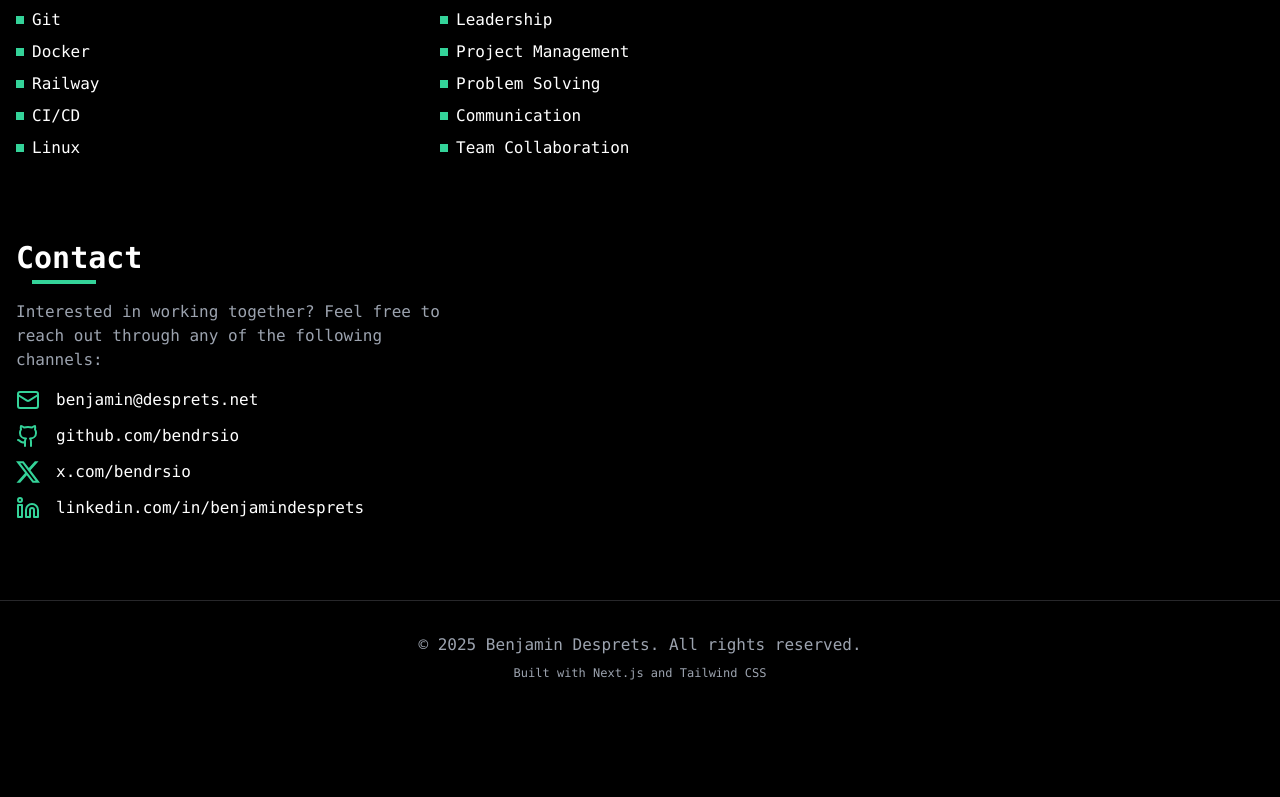
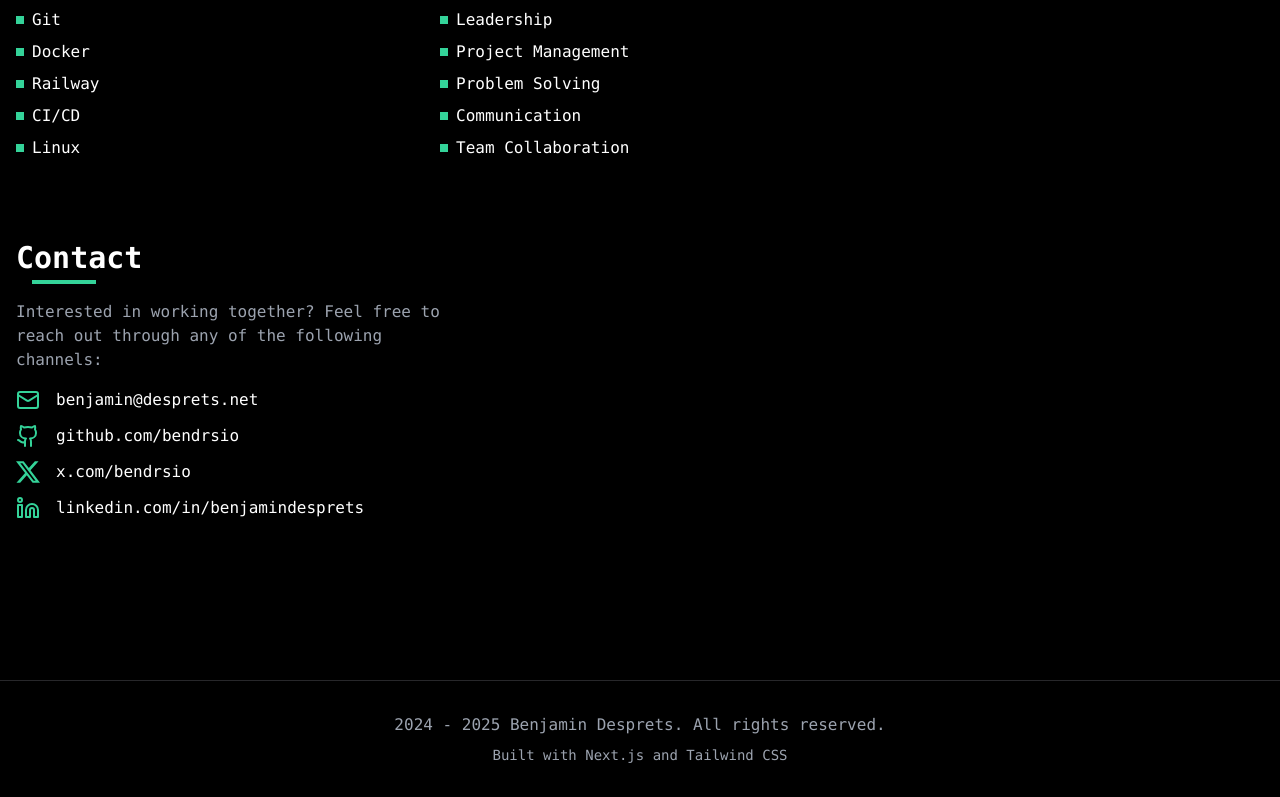
Before and after one commit to bendrsio/desprets.net, a Next.js app: page / in a window 1280 px wide. Shown: the part 2191-2988 px from the top of the page. Before the commit the page ends 2904 px from the top, so only its background shows below. Built offline with nearby package versions, Linux system fonts and the light colour scheme.

Commit message:
update: move footer to global layout

```diff
--- a/app/blog/page.tsx
+++ b/app/blog/page.tsx
@@ -3,7 +3,6 @@
 import { motion } from "framer-motion";
 import Link from "next/link";
 import { ArrowRight, Calendar, Clock } from "lucide-react";
-import { ThemeToggle } from "@/components/theme-toggle";
 import AnimatedText from "@/components/animated-text";
 import SectionDivider from "@/components/section-divider";
 
@@ -108,15 +107,6 @@ export default function BlogPage() {
           ))}
         </div>
       </main>
-
-      <footer className="border-t border-zinc-200 dark:border-zinc-800 py-8 text-center text-zinc-600 dark:text-gray-400">
-        <div className="container mx-auto px-4">
-          <p>
-            © {new Date().getFullYear()} Benjamin Desprets. All rights reserved.
-          </p>
-          <p className="mt-2 text-sm">Built with Next.js and Tailwind CSS</p>
-        </div>
-      </footer>
     </div>
   );
 }
--- a/app/blog/posts/[slug]/page.tsx
+++ b/app/blog/posts/[slug]/page.tsx
@@ -349,15 +349,6 @@ export default function BlogPostPage({ params }: { params: { slug: string } }) {
           <MarkdownRenderer content={post.content} />
         </motion.div>
       </main>
-
-      <footer className="border-t border-zinc-200 dark:border-zinc-800 py-8 text-center text-zinc-600 dark:text-gray-400 mt-20">
-        <div className="container mx-auto px-4">
-          <p>
-            © {new Date().getFullYear()} Benjamin Desprets. All rights reserved.
-          </p>
-          <p className="mt-2 text-sm">Built with Next.js and Tailwind CSS</p>
-        </div>
-      </footer>
     </div>
   );
 }
--- a/app/layout.tsx
+++ b/app/layout.tsx
@@ -24,6 +24,17 @@ export default function RootLayout({
         >
           <Navbar />
           <div>{children}</div>
+          <footer className="border-t border-zinc-200 dark:border-zinc-800 py-8 text-center text-zinc-600 dark:text-gray-400 mt-20">
+            <div className="container mx-auto px-4">
+              <p>
+                2024 - {new Date().getFullYear()} Benjamin Desprets. All rights
+                reserved.
+              </p>
+              <p className="mt-2 text-sm">
+                Built with Next.js and Tailwind CSS
+              </p>
+            </div>
+          </footer>
         </ThemeProvider>
       </body>
     </html>
--- a/app/page.tsx
+++ b/app/page.tsx
@@ -366,15 +366,6 @@ export default function Home() {
           </svg>
         </motion.button>
       </main>
-
-      <footer className="border-t border-zinc-200 dark:border-zinc-800 py-8 text-center text-zinc-600 dark:text-gray-400">
-        <div className="container mx-auto px-4">
-          <p>
-            © {new Date().getFullYear()} Benjamin Desprets. All rights reserved.
-          </p>
-          <p className="mt-2 text-xs">Built with Next.js and Tailwind CSS</p>
-        </div>
-      </footer>
     </div>
   );
 }
--- a/app/projects/[id]/page.tsx
+++ b/app/projects/[id]/page.tsx
@@ -159,15 +159,6 @@ export default function ProjectPage({ params }: { params: { id: string } }) {
           <MarkdownRenderer content={project.fullDescription} />
         </motion.div>
       </main>
-
-      <footer className="border-t border-zinc-200 dark:border-zinc-800 py-8 text-center text-zinc-600 dark:text-gray-400 mt-20">
-        <div className="container mx-auto px-4">
-          <p>
-            © {new Date().getFullYear()} Benjamin Desprets. All rights reserved.
-          </p>
-          <p className="mt-2 text-sm">Built with Next.js and Tailwind CSS</p>
-        </div>
-      </footer>
     </div>
   );
 }
```
